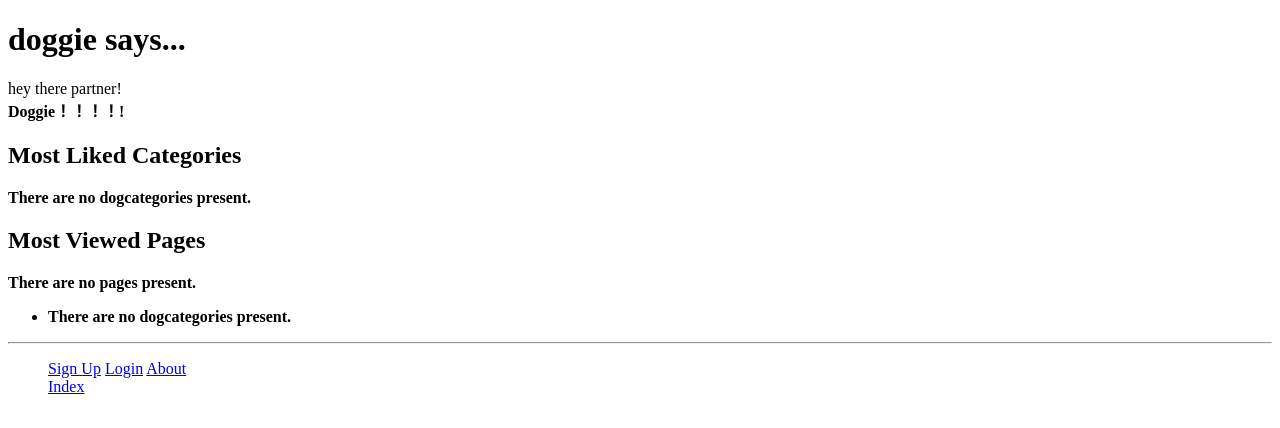
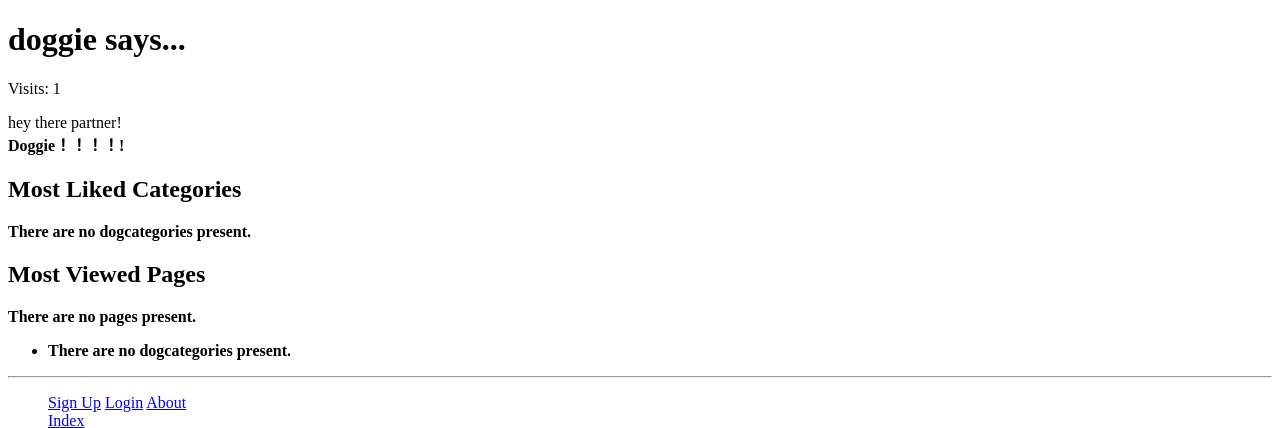
Before and after one commit to Fanyu911/DoggieBook, a Django app: page / in a window 1280 px wide. Shown: the top 428 px of the page. Run offline with Django 3.2, Linux system fonts and the light colour scheme; data that the repository does not hold is empty.

Commit message:
Create Cookie and visit times

```diff
--- a/doggie/views.py
+++ b/doggie/views.py
@@ -8,8 +8,10 @@ from django.urls import reverse
 from doggie.forms import UserForm, UserProfileForm
 from django.contrib.auth import authenticate, login, logout
 from django.contrib.auth.decorators import login_required
+from datetime import datetime
 
 def index(request):
+    request.session.set_test_cookie()
 
     dogcategory_list = DogCategory.objects.order_by('-likes')[:5]
     dog_list = Dog.objects.order_by('-views')[:5]
@@ -17,6 +19,9 @@ def index(request):
     context_dict['boldmessage'] = 'Doggie！！！！!'
     context_dict['dogcategories'] = dogcategory_list
     context_dict['dogs'] = dog_list
+
+    visitor_cookie_handler(request)
+    context_dict['visits'] = request.session['visits']
     return render(request, 'doggie/index.html', context=context_dict)
 
 def about(request):
@@ -125,3 +130,24 @@ def user_login(request):
 def user_logout(request):
     logout(request)
     return redirect(reverse('doggie:index'))
+
+def get_server_side_cookie(request, cookie, default_val=None):
+    val = request.session.get(cookie)
+    if not val:
+        val = default_val
+    return val
+
+def visitor_cookie_handler(request):
+    visits = int(get_server_side_cookie(request, 'visits', '1'))
+    last_visit_cookie = get_server_side_cookie(request, 'last_visit', str(datetime.now()) )
+    last_visit_time = datetime.strptime(last_visit_cookie[:-7], "%Y-%m-%d %H:%M:%S")
+
+    if (datetime.now() - last_visit_time).seconds > 0:
+        visits = visits + 1
+
+        request.session['last_visit'] = str(datetime.now())
+    else:
+        visits = 1
+        request.session['last_visit'] = last_visit_cookie
+
+    request.session['visits'] = visits
--- a/templates/doggie/index.html
+++ b/templates/doggie/index.html
@@ -8,6 +8,7 @@
 {% block body_block %}
 
         <h1>doggie says...</h1>
+        <p>Visits: {{ visits }}</p>
         <div>
               {% if user.is_authenticated %}
                howdy {{ user.username }}!
```
